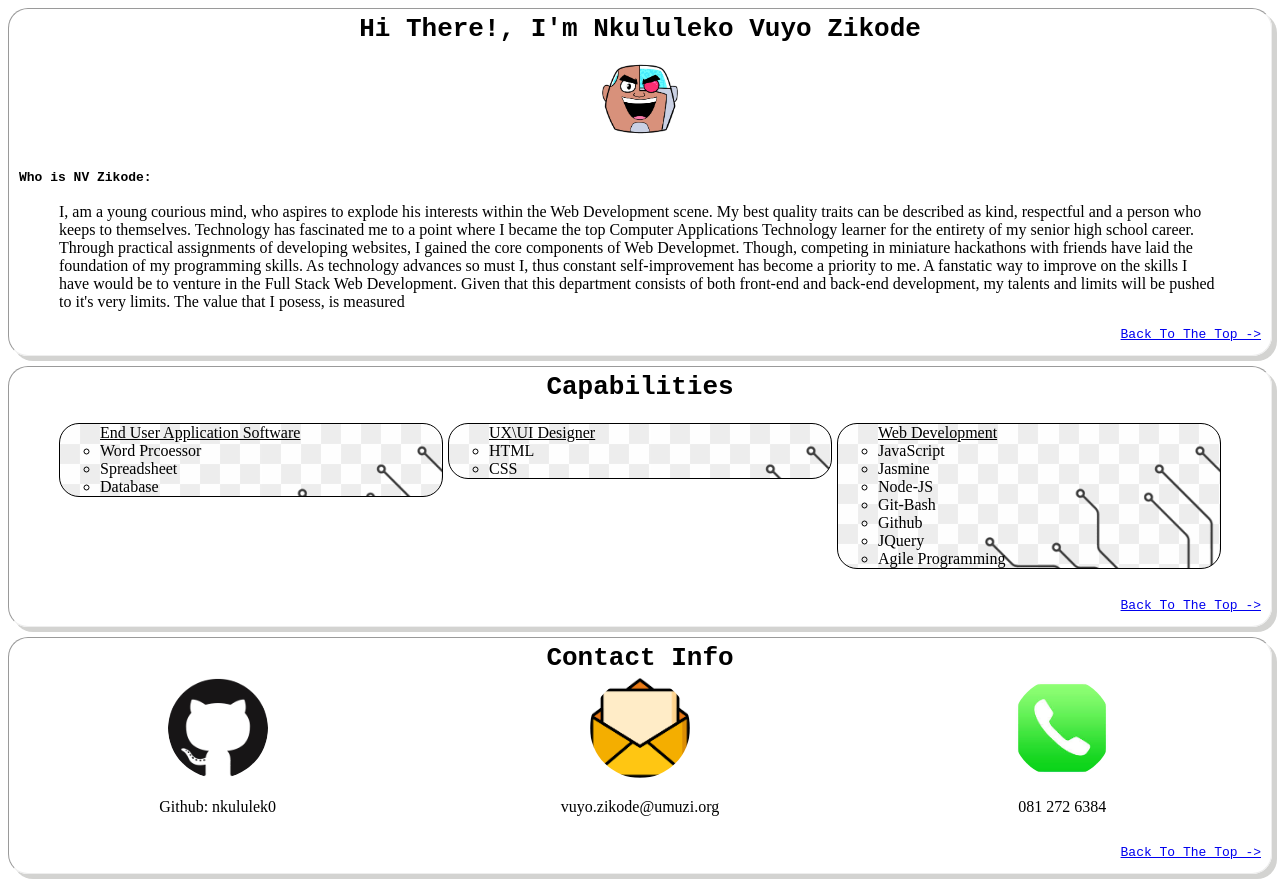
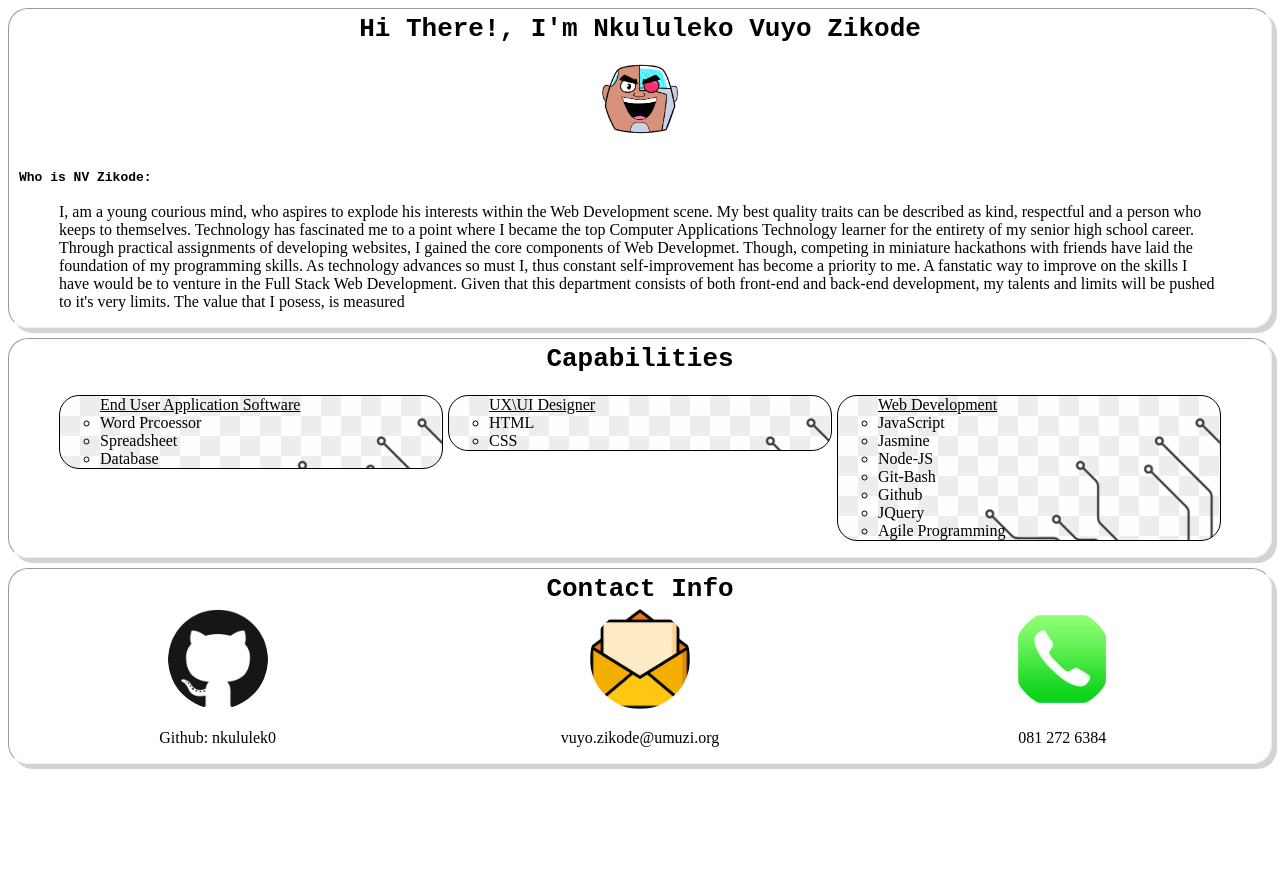
Before and after one commit to nkululek0/Portfolio2, a plain HTML site: page index.html in a window 1280 px wide. After the commit the page ends 800 px from the top, so only its background shows below. Drawn offline with Linux system fonts and the light colour scheme.

Commit message:
Update index.html

```diff
--- a/index.html
+++ b/index.html
@@ -27,9 +27,6 @@
 							Given that this department consists of both front-end and back-end development, my talents and limits will be pushed to it's very limits.
 							The value that I posess, is measured
 						</p>
-					</div>
-					<div class="footer">
-						<p class="home-link"><a href="#">Back To The Top -></a></p>
 					</div>
 				</div>
 				<div class="page-seperator">
@@ -67,9 +64,6 @@
 								</div>
 							</div>
 						</div>
-					<div class="footer">
-						<p class="home-link"><a href="#">Back To The Top -></a></p>
-					</div>
 				</div>
 				<div class="page-seperator">
 					<header>
@@ -89,9 +83,6 @@
 							<p>081 272 6384</p>
 						</div>
 					</div>
-					<div class="footer">
-						<p class="home-link"><a href="#">Back To The Top -></a></p>
-					</div>
 				</div>
 				</div>
 			</div>
```
